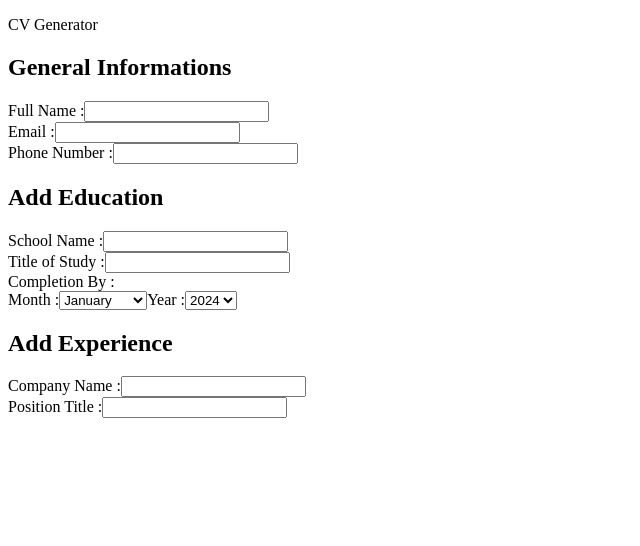
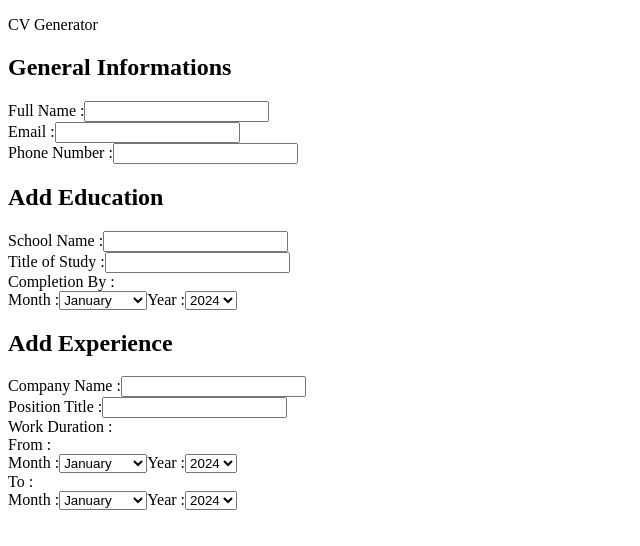
Before and after one commit to MewKay/cv-application, a React (Vite) app: page / in a window 1280 px wide. Shown: the top 546 px of the page, without its empty margins (0-640 px from the left). Built offline with nearby package versions, Linux system fonts and the light colour scheme.

Commit message:
Add work duration selectors for Experience component

```diff
--- a/src/components/Experience.jsx
+++ b/src/components/Experience.jsx
@@ -1,4 +1,10 @@
+import MonthSelector from "./MonthSelector";
+
 function Experience() {
+  const workDurationSelectClass = "work-duration-select-class";
+  const workStartNamePartId = "work-start";
+  const workEndNamePartId = "work-end";
+
   return (
     <section>
       <h2>Add Experience</h2>
@@ -12,6 +18,26 @@ function Experience() {
         <label>Position Title :</label>
         <input type="text" required></input>
       </div>
+
+      <div>
+        <label>Work Duration :</label>
+
+        <div id="work-start-select">
+          <label>From :</label>
+          <MonthSelector
+            className={workDurationSelectClass}
+            namePartId={workStartNamePartId}
+          />
+        </div>
+
+        <div id="work-end-select">
+          <label>To :</label>
+          <MonthSelector
+            className={workDurationSelectClass}
+            namePartId={workEndNamePartId}
+          />
+        </div>
+      </div>
     </section>
   );
 }
```
